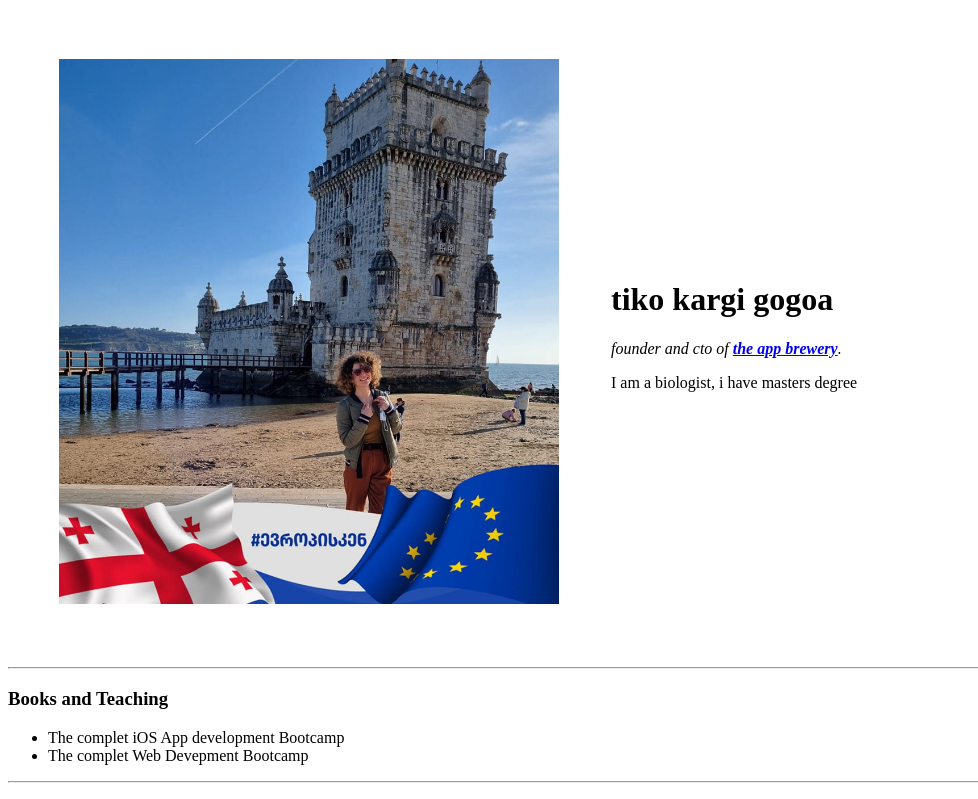
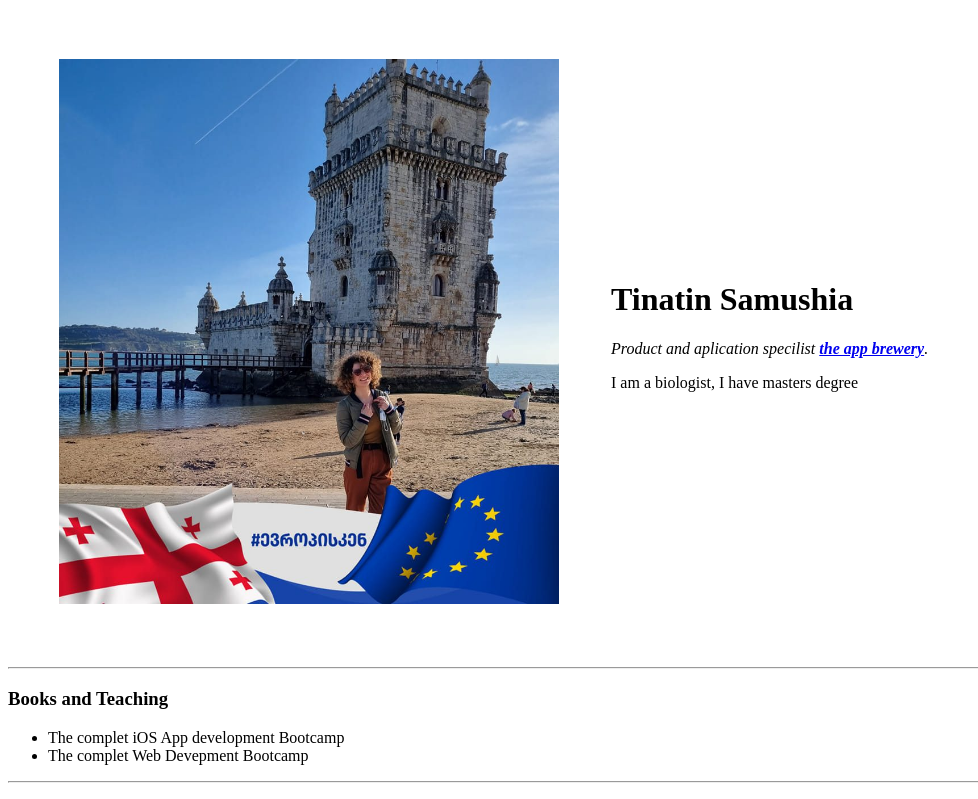
Before and after one commit to TinatinSamushia/CV, a plain HTML site: page index.html in a window 1280 px wide. Shown: the top 799 px of the page, without its empty margins (0-978 px from the left). Drawn offline with Linux system fonts and the light colour scheme.

Commit message:
Add files via upload

```diff
--- a/index.html
+++ b/index.html
@@ -8,9 +8,9 @@
     <table cellspacing="50">
       <tr>
         <td><img src="./tiko.jpg" width="500" alt="Tinatin profile picture"/></td>
-        <td><h1>tiko kargi gogoa</h1>
-          <p><em>founder and cto of <strong><a href="https://appbrewery.com/">the app brewery</a></strong>.</em></p>
-          <p>I am a biologist, i have masters degree</p></td>
+        <td><h1>Tinatin Samushia</h1>
+          <p><em>Product and aplication specilist <strong><a href="https://appbrewery.com/">the app brewery</a></strong>.</em></p>
+          <p>I am a biologist, I have masters degree</p></td>
       </tr>
     </table>
         <hr>
```
